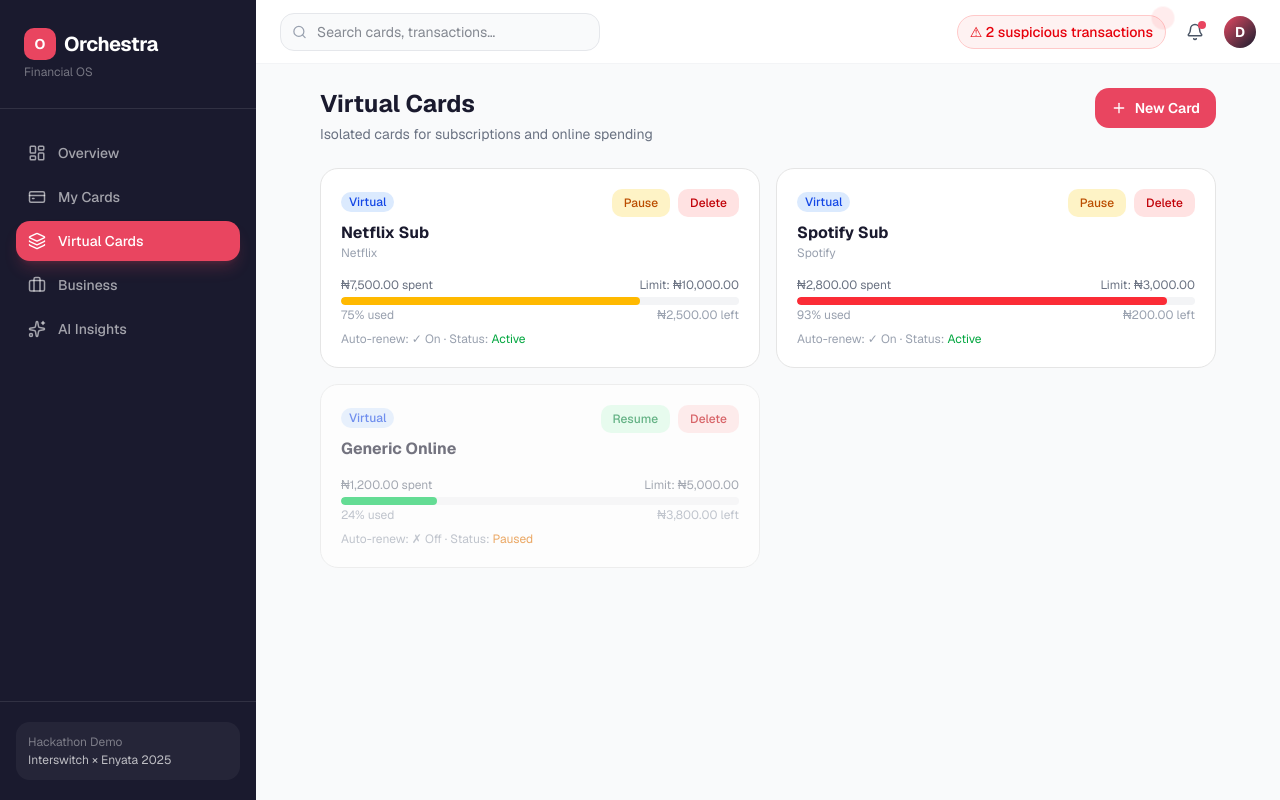
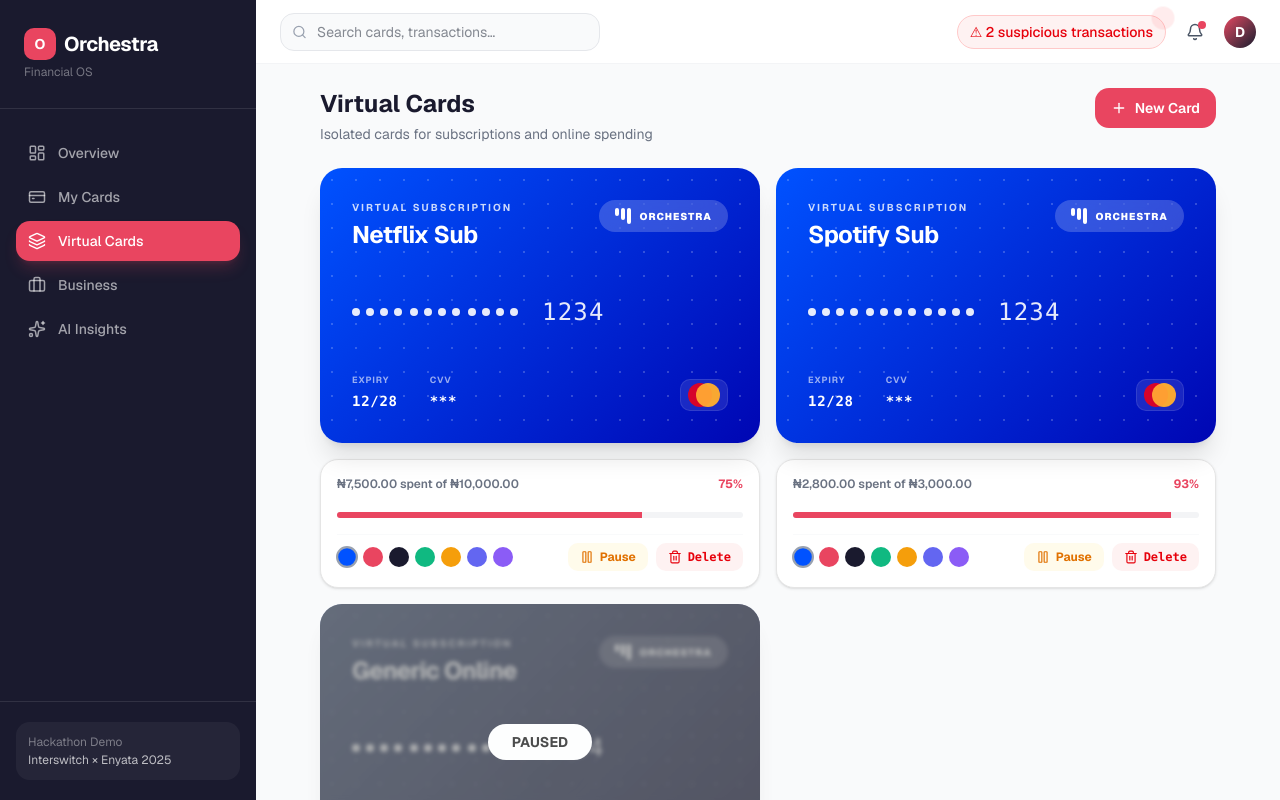
Before and after one commit to TechHub-Orchestra/Orchestra, a Next.js app: page /virtual-cards in a window 1280 px wide. Built offline with nearby package versions, Linux system fonts and the light colour scheme.

Commit message:
changed the virtual card UI o

```diff
--- /dev/null
+++ b/components/dashboard/SpendingChart.tsx
@@ -0,0 +1,54 @@
+'use client'
+import { useEffect, useState } from 'react'
+import { BarChart, Bar, XAxis, YAxis, Tooltip, ResponsiveContainer, CartesianGrid } from 'recharts'
+import { toNaira } from '@/utils/format'
+
+interface SpendingDataPoint {
+  month: string
+  amount: number
+}
+
+export default function SpendingChart() {
+  const [data, setData] = useState<SpendingDataPoint[]>([])
+  const [loading, setLoading] = useState(true)
+
+  useEffect(() => {
+    // Fetch or derive spending history from transactions
+    fetch('/api/insights')
+      .then(r => r.json())
+      .then(d => {
+        // Use mock data derived from insights if no dedicated endpoint
+        const spending = d.insights?.spendingByMonth || generateMockData()
+        setData(spending)
+        setLoading(false)
+      })
+      .catch(() => {
+        setData(generateMockData())
+        setLoading(false)
+      })
+  }, [])
+
+  if (loading) {
+    return <div className="bg-gray-200 rounded-2xl h-48 animate-pulse" />
+  }
+
+  return (
+    <div className="bg-white rounded-2xl border p-6">
+      <h3 className="font-bold text-[#1A1A2E] mb-4">Monthly Spending</h3>
+      <ResponsiveContainer width="100%" height={200}>
+        <BarChart data={data} margin={{ top: 0, right: 0, left: 0, bottom: 0 }}>
+          <CartesianGrid strokeDasharray="3 3" vertical={false} stroke="#f0f0f0" />
+          <XAxis dataKey="month" tick={{ fontSize: 12, fill: '#9ca3af' }} axisLine={false} tickLine={false} />
+          <YAxis tickFormatter={v => `₦${(v / 100000).toFixed(0)}k`} tick={{ fontSize: 12, fill: '#9ca3af' }} axisLine={false} tickLine={false} />
+          <Tooltip formatter={(v: any) => [toNaira(v), 'Spent']} contentStyle={{ borderRadius: '12px', border: 'none', boxShadow: '0 4px 24px rgba(0,0,0,0.08)' }} />
+          <Bar dataKey="amount" fill="#E94560" radius={[6, 6, 0, 0]} />
+        </BarChart>
+      </ResponsiveContainer>
+    </div>
+  )
+}
+
+function generateMockData(): SpendingDataPoint[] {
+  const months = ['Sep', 'Oct', 'Nov', 'Dec', 'Jan', 'Feb']
+  return months.map(month => ({ month, amount: Math.floor(Math.random() * 15000000 + 3000000) }))
+}
--- /dev/null
+++ b/components/virtual-cards/ModernVirtualCard.tsx
@@ -0,0 +1,130 @@
+'use client'
+import { motion } from 'framer-motion'
+import { toNaira } from '@/utils/format'
+
+interface ModernVirtualCardProps {
+  card: {
+    _id: string
+    label: string
+    merchant?: string
+    amountSpent: number
+    spendLimit: number
+    paused?: boolean
+    color?: string
+    last4?: string
+    expiry?: string
+    cvv?: string
+  }
+  isSelected?: boolean
+  onClick?: () => void
+}
+
+export default function ModernVirtualCard({ card, isSelected, onClick }: ModernVirtualCardProps) {
+  const isPaused = card.paused
+  const bgColor = card.color || '#0052FF' // Default blue from image
+
+  return (
+    <motion.div
+      whileHover={{ y: -4, scale: 1.01 }}
+      whileTap={{ scale: 0.98 }}
+      onClick={onClick}
+      className={`relative w-full aspect-[1.6/1] rounded-3xl overflow-hidden cursor-pointer shadow-xl transition-all duration-300
+        ${isSelected ? 'ring-4 ring-white ring-offset-4 ring-offset-[#1A1A2E]' : ''}
+        ${isPaused ? 'grayscale-[0.8] opacity-70' : ''}`}
+      style={{
+        background: `linear-gradient(135deg, ${bgColor} 0%, ${adjustColor(bgColor, -30)} 100%)`,
+      }}
+    >
+      {/* Grid Pattern Overlay */}
+      <div
+        className="absolute inset-0 opacity-20 pointer-events-none"
+        style={{
+          backgroundImage: `radial-gradient(circle, white 1px, transparent 1px)`,
+          backgroundSize: '24px 24px',
+        }}
+      />
+
+      {/* Content Container */}
+      <div className="relative h-full w-full p-8 flex flex-col justify-between text-white">
+        {/* Top Section */}
+        <div className="flex justify-between items-start">
+          <div className="space-y-1">
+            <p className="text-[10px] font-bold tracking-[0.2em] opacity-80 uppercase">
+              Virtual Subscription
+            </p>
+            <h3 className="text-2xl font-bold tracking-tight">
+              {card.label || 'New Card'}
+            </h3>
+          </div>
+
+          {/* Orchestra Logo Badge */}
+          <div className="bg-white/20 backdrop-blur-md px-4 py-2 rounded-full flex items-center gap-2">
+            <div className="flex gap-0.5">
+              {[1, 2, 3].map(i => (
+                <div key={i} className="w-1 bg-white rounded-full" style={{ height: `${i * 4 + 4}px` }} />
+              ))}
+            </div>
+            <span className="text-[10px] font-black tracking-widest uppercase">Orchestra</span>
+          </div>
+        </div>
+
+        {/* PAN Section */}
+        <div className="flex gap-6 items-center">
+          <div className="flex gap-2">
+            {[1, 2, 3].map(group => (
+              <div key={group} className="flex gap-1.5">
+                {[1, 2, 3, 4].map(dot => (
+                  <div key={dot} className="w-2 h-2 rounded-full bg-white opacity-90 shadow-sm" />
+                ))}
+              </div>
+            ))}
+          </div>
+          <span className="text-2xl font-mono tracking-wider text-white/90">
+            {card.last4 || '1234'}
+          </span>
+        </div>
+
+        {/* Bottom Section */}
+        <div className="flex justify-between items-end">
+          <div className="flex gap-8">
+            <div className="space-y-1">
+              <p className="text-[9px] font-bold tracking-widest opacity-60 uppercase">Expiry</p>
+              <p className="text-sm font-bold font-mono tracking-wider">{card.expiry || '12/28'}</p>
+            </div>
+            <div className="space-y-1">
+              <p className="text-[9px] font-bold tracking-widest opacity-60 uppercase">CVV</p>
+              <p className="text-sm font-bold font-mono tracking-wider">***</p>
+            </div>
+          </div>
+
+          {/* Network Logo (Mastercard) */}
+          <div className="relative w-12 h-8 flex items-center justify-center bg-white/10 backdrop-blur-sm rounded-lg p-1 px-2 border border-white/10">
+            <div className="relative flex -space-x-4">
+              <div className="w-6 h-6 rounded-full bg-[#EB001B] opacity-90" />
+              <div className="w-6 h-6 rounded-full bg-[#F79E1B] mix-blend-screen" />
+            </div>
+          </div>
+        </div>
+      </div>
+
+      {/* Paused Overlay */}
+      {isPaused && (
+        <div className="absolute inset-0 bg-black/40 backdrop-blur-[2px] flex items-center justify-center">
+          <div className="bg-white text-black px-6 py-2 rounded-full text-sm font-bold shadow-2xl flex items-center gap-2">
+            <span>PAUSED</span>
+          </div>
+        </div>
+      )}
+    </motion.div>
+  )
+}
+
+// Helper to adjust color for gradient
+function adjustColor(hex: string, percent: number) {
+  const num = parseInt(hex.replace('#', ''), 16)
+  const amt = Math.round(2.55 * percent)
+  const R = (num >> 16) + amt
+  const G = (num >> 8 & 0x00FF) + amt
+  const B = (num & 0x0000FF) + amt
+  return '#' + (0x1000000 + (R < 255 ? R < 1 ? 0 : R : 255) * 0x10000 + (G < 255 ? G < 1 ? 0 : G : 255) * 0x100 + (B < 255 ? B < 1 ? 0 : B : 255)).toString(16).slice(1)
+}
--- a/components/virtual-cards/VirtualCardItem.tsx
+++ b/components/virtual-cards/VirtualCardItem.tsx
@@ -1,5 +1,8 @@
 'use client'
+import { useState } from 'react'
 import { percentUsed, toNaira } from '@/utils/format'
+import ModernVirtualCard from './ModernVirtualCard'
+import { Trash2, Pause, Play, Palette } from 'lucide-react'
 
 interface VirtualCard {
   _id: string
@@ -9,6 +12,7 @@
   spendLimit: number
   paused?: boolean
   autoRenew?: boolean
+  color?: string
 }
 
 interface VirtualCardItemProps {
@@ -18,61 +22,67 @@
   onDelete: (id: string) => void
 }
 
+const COLORS = ['#0052FF', '#E94560', '#1A1A2E', '#10B981', '#F59E0B', '#6366F1', '#8B5CF6']
+
 export default function VirtualCardItem({ card, onPause, onResume, onDelete }: VirtualCardItemProps) {
+  const [currentColor, setCurrentColor] = useState(card.color || COLORS[0])
   const pct = percentUsed(card.amountSpent, card.spendLimit)
 
   return (
-    <div className={`rounded-2xl border bg-white p-5 transition ${card.paused ? 'opacity-60' : ''}`}>
-      <div className="flex justify-between items-start mb-4">
-        <div>
-          <span className="text-xs bg-blue-100 text-blue-700 px-2 py-0.5 rounded-full font-medium">Virtual</span>
-          <h3 className="font-bold text-[#1A1A2E] mt-2">{card.label}</h3>
-          {card.merchant && <p className="text-xs text-gray-400">{card.merchant}</p>}
+    <div className="flex flex-col gap-4">
+      <ModernVirtualCard
+        card={{ ...card, color: currentColor }}
+      />
+
+      <div className="bg-white rounded-2xl border p-4 shadow-sm flex flex-col gap-4">
+        {/* Progress & Info */}
+        <div className="flex justify-between items-center mb-1">
+          <p className="text-xs font-semibold text-gray-500">{toNaira(card.amountSpent)} spent of {toNaira(card.spendLimit)}</p>
+          <p className="text-xs font-bold text-[#E94560]">{pct}%</p>
         </div>
+        <div className="h-1.5 bg-gray-100 rounded-full overflow-hidden">
+          <div
+            className="h-full bg-[#E94560] transition-all duration-500"
+            style={{ width: `${pct}%` }}
+          />
+        </div>
+
+        <div className="flex items-center justify-between pt-2 border-t border-gray-50">
+          {/* Color Picker */}
+          <div className="flex gap-1.5 items-center">
+            {COLORS.map(c => (
+              <button
+                key={c}
+                onClick={() => setCurrentColor(c)}
+                className={`w-5 h-5 rounded-full border-2 transition-transform hover:scale-125
+                  ${currentColor === c ? 'border-gray-400 scale-110' : 'border-transparent'}`}
+                style={{ backgroundColor: c }}
+              />
+            ))}
+          </div>
+
+          {/* Action Buttons */}
           <div className="flex gap-2">
             <button
               onClick={() => card.paused ? onResume(card._id) : onPause(card._id)}
-            className={`text-xs px-3 py-1.5 rounded-lg font-medium transition ${
-              card.paused
-                ? 'bg-green-100 text-green-700 hover:bg-green-200'
-                : 'bg-amber-100 text-amber-700 hover:bg-amber-200'
-            }`}
+              className={`flex items-center gap-1.5 px-3 py-1.5 rounded-lg text-xs font-bold transition-all
+                ${card.paused
+                  ? 'bg-green-50 text-green-600 hover:bg-green-100'
+                  : 'bg-amber-50 text-amber-600 hover:bg-amber-100'}`}
             >
+              {card.paused ? <Play size={14} /> : <Pause size={14} />}
               {card.paused ? 'Resume' : 'Pause'}
             </button>
             <button
               onClick={() => onDelete(card._id)}
-            className="text-xs px-3 py-1.5 rounded-lg font-medium bg-red-100 text-red-700 hover:bg-red-200 transition"
+              className="flex items-center gap-1.5 px-3 py-1.5 rounded-lg text-xs font-bold bg-red-50 text-red-600 hover:bg-red-100 transition-all font-mono"
             >
+              <Trash2 size={14} />
               Delete
             </button>
           </div>
         </div>
-
-      {/* Spend progress */}
-      <div className="mb-2">
-        <div className="flex justify-between text-xs text-gray-500 mb-1">
-          <span>{toNaira(card.amountSpent)} spent</span>
-          <span>Limit: {toNaira(card.spendLimit)}</span>
       </div>
-        <div className="h-2 bg-gray-100 rounded-full overflow-hidden">
-          <div
-            className={`h-full rounded-full transition-all duration-500 ${
-              pct >= 90 ? 'bg-red-500' : pct >= 70 ? 'bg-amber-400' : 'bg-green-500'
-            }`}
-            style={{ width: `${pct}%` }}
-          />
-        </div>
-        <div className="flex justify-between text-xs text-gray-400 mt-0.5">
-          <span>{pct}% used</span>
-          <span>{toNaira(card.spendLimit - card.amountSpent)} left</span>
-        </div>
-      </div>
-
-      <p className="text-xs text-gray-400">
-        Auto-renew: {card.autoRenew ? '✓ On' : '✗ Off'} ·{' '}
-        Status: <span className={card.paused ? 'text-amber-600' : 'text-green-600'}>{card.paused ? 'Paused' : 'Active'}</span>
-      </p>
     </div>
   )
 }
```
Lines whose indentation alone changed are shown as unchanged.
